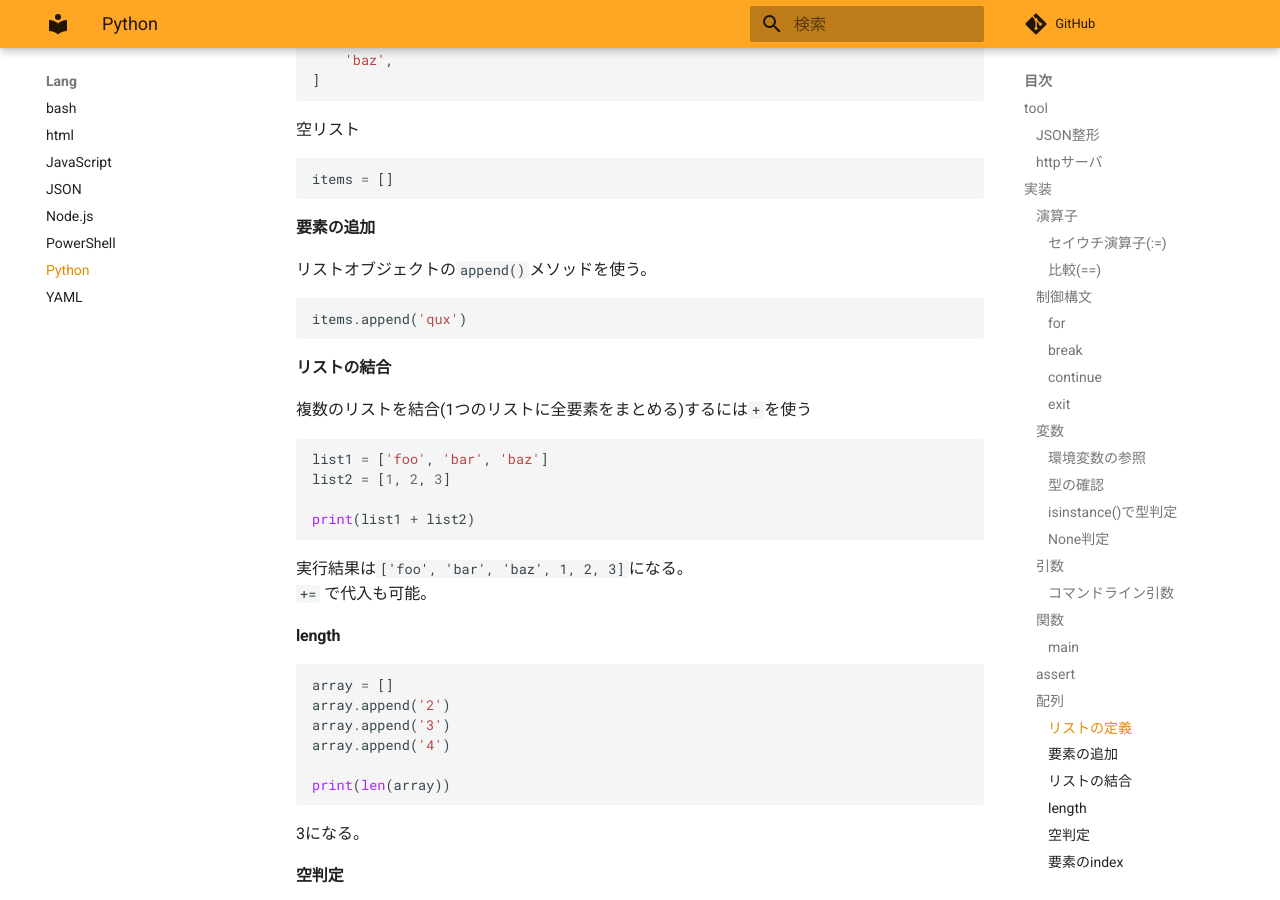
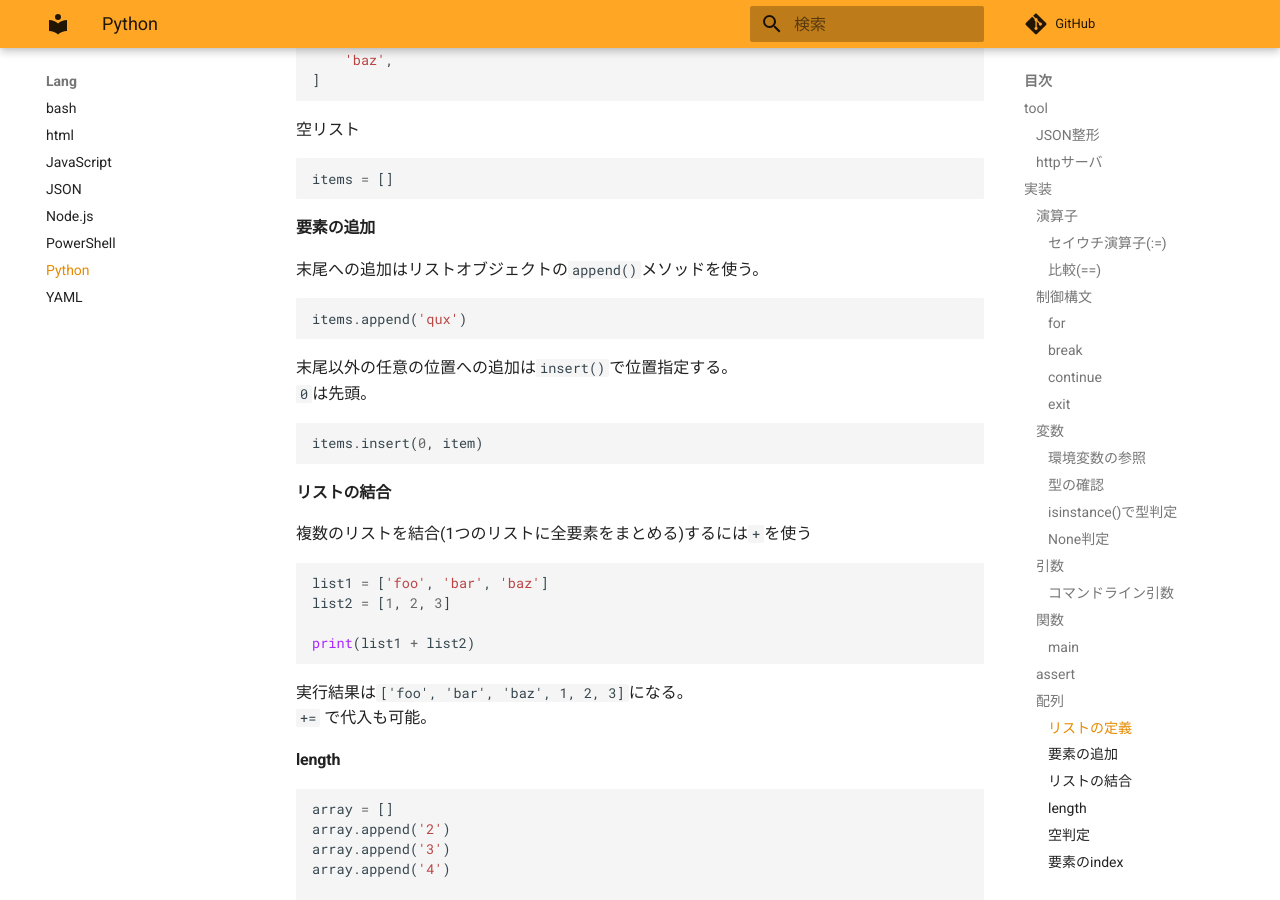
Before and after one commit to zaki-lknr/docs, an MkDocs documentation site: the page built from docs/lang/python.md, in a window 1280 px wide and 900 px high, scrolled down 4266 px. Built offline with MkDocs 1.6.1 and Material for MkDocs 9.7.7, drawn with Linux system fonts in a browser that asks for light colours; comment, search, counter and statistics services are not loaded.

Commit message:
add: lang/python: list.insert()

````diff
--- a/docs/lang/python.md
+++ b/docs/lang/python.md
@@ -225,10 +225,17 @@ items = []
 
 #### 要素の追加
 
-リストオブジェクトの`append()`メソッドを使う。
+末尾への追加はリストオブジェクトの`append()`メソッドを使う。
 
 ```python
 items.append('qux')
+```
+
+末尾以外の任意の位置への追加は`insert()`で位置指定する。
+`0`は先頭。
+
+```python
+items.insert(0, item)
 ```
 
 #### リストの結合
````
